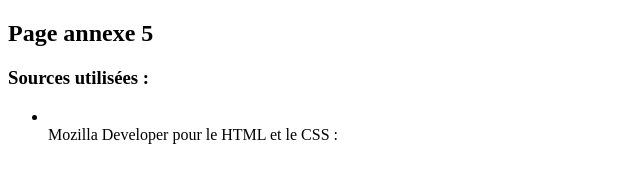
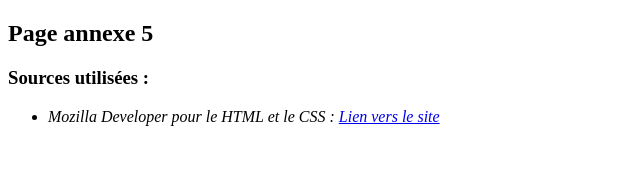
Before and after one commit to Ferdi888-dot/Squelette-de-site, a plain HTML site: page Annexes/page5.html in a window 1280 px wide. Shown: the whole page, without its empty margins (0-640 px from the left). Drawn offline with Linux system fonts and the light colour scheme.

Commit message:
Update page5.html

```diff
--- a/Annexes/page5.html
+++ b/Annexes/page5.html
@@ -8,7 +8,7 @@
 		<h2>Page annexe 5</h2>
 		<h3>Sources utilisées :</h3>
 		<ul>
-			<li><br>Mozilla Developer pour le HTML et le CSS : <a href="https://developer.mozilla.org/fr/"></br></li>
+			<li><em>Mozilla Developer pour le HTML et le CSS : <a href="https://developer.mozilla.org/fr/">Lien vers le site<em></li>
 
 	</body>
 </html>
```
